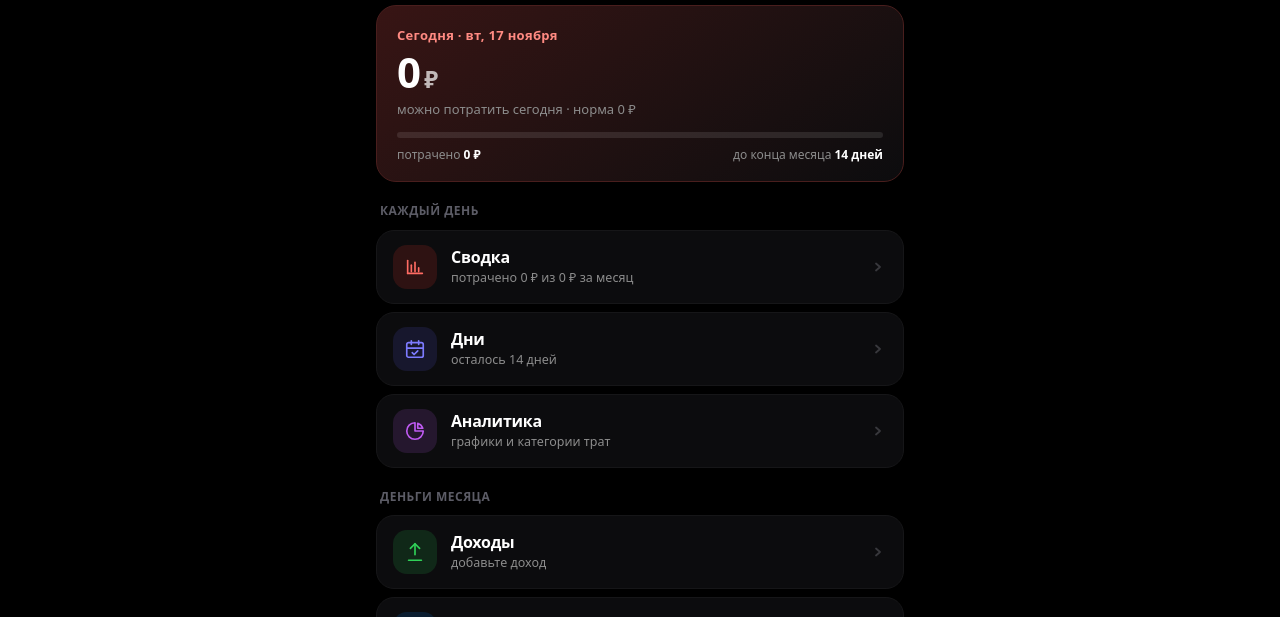
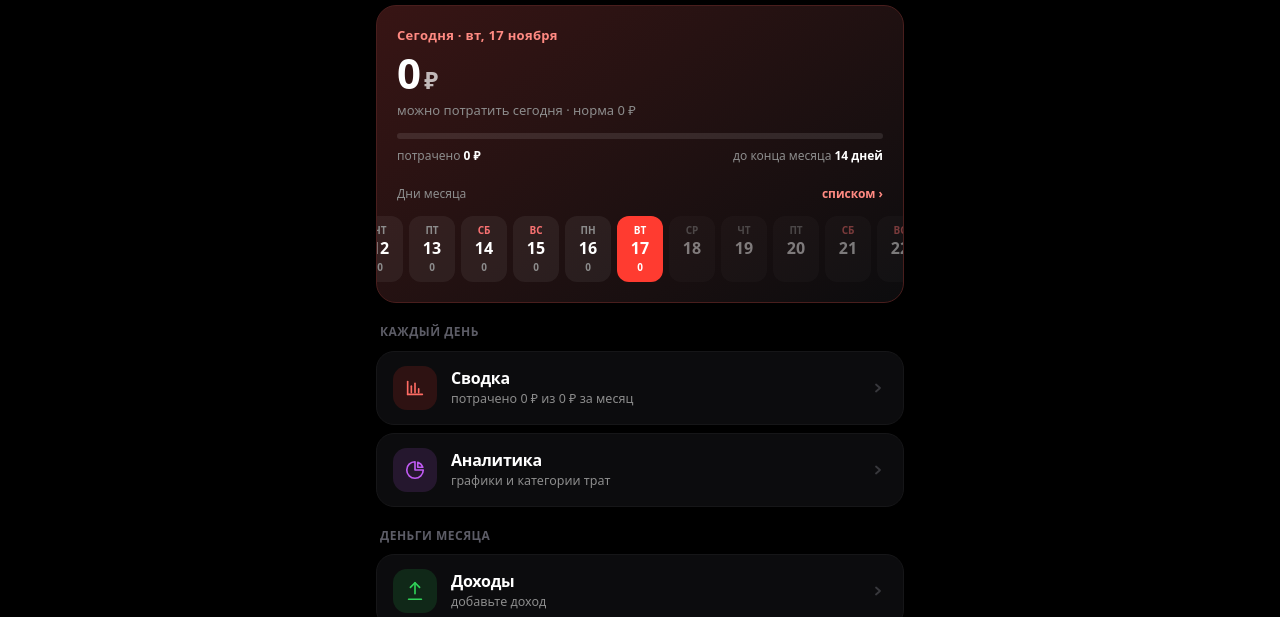
Before and after one commit to kostomarov812-coder/finance, a plain HTML site: page index.html in a window 1280 px wide. Shown: the part 106-723 px from the top of the page. Drawn offline with Linux system fonts and the light colour scheme.

Commit message:
Пассивный доход связан с «Капиталом», дни — полосой на главном экране
Галочка «Пассивный доход» у дохода: он идёт и в бюджет, и в счётчик свободы.
Раздел «Дни» убран из списка, вместо него полоса дней в верхней карточке.

Co-Authored-By: Claude Opus 5.5 <noreply@anthropic.com>
Claude-Session: https://claude.ai/code/session_01Rg48gebLdxAuPacgiYDVqW

```diff
--- a/index.html
+++ b/index.html
@@ -134,6 +134,24 @@
     .hub-hero .hero-bar > div.over { background: var(--orange); }
     .hub-hero .hero-foot { display: flex; justify-content: space-between; gap: 10px; font-size: 12px; color: var(--muted); margin-top: 8px; }
     .hub-hero .hero-foot b { color: var(--text); font-weight: 700; }
+    .hub-hero { display: block; cursor: pointer; }
+    .dstrip-head { display: flex; justify-content: space-between; align-items: center; font-size: 12px; color: var(--muted); margin: 16px 0 8px; }
+    .dstrip-head .pend-t { color: var(--orange); font-weight: 700; }
+    .dstrip-link { color: var(--blue-text); font-weight: 600; padding: 4px 0 4px 10px; }
+    .dstrip { display: flex; gap: 6px; overflow-x: auto; margin: 0 -20px -4px; padding: 2px 20px 6px; scroll-snap-type: x proximity; -webkit-overflow-scrolling: touch; scrollbar-width: none; }
+    .dstrip::-webkit-scrollbar { display: none; }
+    .dstrip-d { flex: 0 0 46px; scroll-snap-align: center; display: flex; flex-direction: column; align-items: center; gap: 2px; padding: 7px 0 8px;
+      border-radius: 12px; background: color-mix(in srgb, var(--text) 6%, transparent); position: relative; transition: transform .15s ease; }
+    .dstrip-d:active { transform: scale(.94); }
+    .dstrip-d .wd { font-size: 10px; font-weight: 600; color: var(--muted); text-transform: uppercase; }
+    .dstrip-d.we .wd { color: #f87171; }
+    .dstrip-d .dn { font-size: 16px; font-weight: 700; line-height: 1.15; }
+    .dstrip-d .dv { font-size: 10px; font-weight: 600; color: var(--muted); font-variant-numeric: tabular-nums; min-height: 13px; }
+    .dstrip-d.over .dv { color: var(--orange); }
+    .dstrip-d.fut { opacity: .45; }
+    .dstrip-d.today { background: var(--blue); }
+    .dstrip-d.today .wd, .dstrip-d.today .dv, .dstrip-d.today .dn { color: #fff; }
+    .dstrip-d.pend::after { content: ""; position: absolute; top: 5px; right: 6px; width: 5px; height: 5px; border-radius: 50%; background: var(--orange); }
     .hub-section { font-size: 12px; font-weight: 700; letter-spacing: .5px; text-transform: uppercase; color: var(--muted2); margin: 20px 4px 10px; }
 
     .hub-item {
@@ -1057,7 +1075,7 @@
           id: String(i.id || uid()), name: String(i.name || "Доход"), amount: num(i.amount),
           day: Math.min(31, Math.max(1, Math.round(num(i.day)) || 1)), note: String(i.note || ""),
           monthly: i.monthly !== false, from: String(i.from || "2000-01"), month: String(i.month || ""),
-          withhold: Math.min(100, Math.max(0, num(i.withhold)))
+          withhold: Math.min(100, Math.max(0, num(i.withhold))), passive: !!i.passive
         }));
         s.debts = (Array.isArray(raw.debts) ? raw.debts : []).map(d => ({
           id: String(d.id || uid()), name: String(d.name || "Долг"), amount: num(d.amount), note: String(d.note || ""),
@@ -1394,7 +1412,10 @@
       const n = now(), c = calcMonth(n.y, n.m), st = stashInfo(), rate = state.deposit.rate;
       const assets = state.assets.filter(a => a.kind === "asset"), liabs = state.assets.filter(a => a.kind === "liab");
       const stashMonthly = st.total * rate / 100 / 12;
-      const passive = stashMonthly + sum(assets, a => a.monthly);
+      // Пассивные доходы из «Доходов» (сдача квартиры и т. п.) — постоянные, на руки
+      const passiveIncs = incomesFor(n.y, n.m).filter(i => i.passive && i.monthly);
+      const passiveIncome = sum(passiveIncs, i => i.net);
+      const passive = stashMonthly + passiveIncome + sum(assets, a => a.monthly);
       const billsMonthly = sum(billsFor(n.y, n.m), b => b.amount);
       const debtsLeft = totalDebtsRemaining();
       // Исполнительные листы: что приставы удерживают с доходов этого месяца (со всех, а не только «после ввода баланса»)
@@ -1410,7 +1431,7 @@
       const exp = monthlyExpenses();
       const share = exp.value > 0 ? passive / exp.value * 100 : 0;
       return { c, st, rate, assets, liabs, stashMonthly, passive, billsMonthly, debtsLeft, debtMonthly, drain, cash, worth, exp,
-        ipMonthly, ipNominal, ipLeft, ipTotal, plainLeft, plainMonthly,
+        ipMonthly, ipNominal, ipLeft, ipTotal, plainLeft, plainMonthly, passiveIncs, passiveIncome,
         ipShare: grossM > 0 ? Math.round(ipMonthly / grossM * 100) : 0,
         incNet: sum(allIncs.filter(i => i.monthly), i => i.net),
         freedom: share >= 10 ? Math.round(share) : Math.round(share * 10) / 10,
@@ -2093,7 +2114,7 @@
           (a && a.save > 0.5 ? (inc.withhold > 0 ? " · " : "") + "в копилку " + fmt(a.save) : "");
         return '<div class="item' + (a ? "" : " dim") + '">' +
           '<div class="item-info"><div class="item-name">' + esc(inc.name) + '</div>' +
-          '<div class="item-meta">' + status + '<span>' + inc.day + "-е · " + (inc.monthly ? "каждый месяц" : "разовый") + (holdNote ? " · " + holdNote : "") + '</span></div></div>' +
+          '<div class="item-meta">' + status + (inc.passive ? '<span class="badge green">пассивный</span>' : "") + '<span>' + inc.day + "-е · " + (inc.monthly ? "каждый месяц" : "разовый") + (holdNote ? " · " + holdNote : "") + '</span></div></div>' +
           '<div class="item-amount green">' + fmt(inc.amount) + '</div>' +
           '<div class="item-actions">' +
             '<button class="btn small secondary" data-action="edit-income" data-id="' + inc.id + '">✎</button>' +
@@ -2453,7 +2474,7 @@
         '<circle class="ring-fill" cx="42" cy="42" r="' + ringR + '" stroke-dasharray="' + ringC.toFixed(1) + '" stroke-dashoffset="' + (ringC * (1 - ringPct / 100)).toFixed(1) + '"></circle>' +
         '</svg><div class="ring-text">' + Math.round(ringPct) + "%</div></div></div>" +
         '<div style="margin-top:14px">' +
-        row("Пассивный доход", (cap.passive >= 0.5 ? "+" : "") + fmt(cap.passive) + "/мес", cap.passive > 0 ? "green" : "", "копилка и активы работают сами") +
+        row("Пассивный доход", (cap.passive >= 0.5 ? "+" : "") + fmt(cap.passive) + "/мес", cap.passive > 0 ? "green" : "", "копилка, активы и пассивные доходы") +
         (exp.value > 0
           ? row('Расходы на жизнь <button type="button" class="linkbtn" style="color:var(--blue-text)" data-action="stash-exp">изменить</button>', fmt(exp.value) + "/мес", "", exp.src) +
             row("Дней в месяце за счёт активов", fmtDays(Math.min(30, cap.freedom / 100 * 30)).replace("меньше дня", "< 1 дня"), "", "из 30")
@@ -2506,9 +2527,10 @@
 
       h += '<div class="card"><div class="card-title-row"><div class="card-title">Активы · кладут деньги в карман</div><button type="button" class="linkbtn" style="color:var(--blue-text)" data-action="add-asset" data-kind="asset">+ актив</button></div>' +
         auto("Копилка", "накоплено " + fmt(cap.st.total), (cap.stashMonthly >= 0.5 ? "+" : "") + fmt(cap.stashMonthly) + "/мес", cap.stashMonthly >= 0.5 ? "green" : "", "stash") +
+        cap.passiveIncs.map(i => auto(esc(i.name), "из «Доходов» · " + i.eff + "-го числа", "+" + fmt(i.net) + "/мес", "green", "incomes")).join("") +
         (cap.cash > 0 ? auto("Деньги на руках", fmt(cap.cash) + " · лежат без дела", "0 ₽/мес", "", "summary") : "") +
         cap.assets.map(a => manual(a, "+", "green")).join("") +
-        '<p class="hint">Актив — то, что приносит деньги без вашей ежедневной работы: вклад, сдача жилья, дивиденды, своё дело.</p></div>';
+        '<p class="hint">Актив — то, что приносит деньги без вашей работы. Если деньги с него реально приходят (аренда квартиры, проценты на карту) — заведите их в «Доходах» с галочкой «Пассивный доход»: тогда они попадут и в бюджет, и сюда. Вручную здесь — только то, чего нет в доходах, например стоимость квартиры.</p></div>';
 
       h += '<div class="card"><div class="card-title-row"><div class="card-title">Пассивы · вынимают деньги</div><button type="button" class="linkbtn" style="color:var(--blue-text)" data-action="add-asset" data-kind="liab">+ пассив</button></div>' +
         (cap.ipLeft > 0 || cap.ipMonthly > 0 ? auto("Исполнительные листы", "осталось " + fmt(cap.ipLeft) + (cap.ipShare ? " · " + cap.ipShare + "% дохода" : ""), "−" + fmt(cap.ipMonthly) + "/мес", cap.ipMonthly > 0 ? "red" : "", "debts") : "") +
@@ -2709,7 +2731,7 @@
       const CLS = { summary: "c-sum", incomes: "c-inc", bills: "c-bill", debts: "c-debt", days: "c-day", stats: "c-stat",
         stash: "c-stash", capital: "c-cap", buy: "c-buy", deposit: "c-dep", assistant: "c-bot", settings: "c-set" };
       const GROUPS = [
-        ["Каждый день", ["summary", "days", "stats"]],
+        ["Каждый день", ["summary", "stats"]],
         ["Деньги месяца", ["incomes", "bills", "debts"]],
         ["Будущее", ["stash", "capital", "buy", "deposit"]],
         ["Помощь", ["assistant", "settings"]]
@@ -2733,7 +2755,23 @@
           '<div class="hero-sub">' + (c.kind === "future" ? "прогноз остатка · норма " + fmt(c.norm) + " в день" : "остаток на конец месяца · потрачено " + fmt(c.spentMonth)) + "</div>";
       }
 
-      let html = '<button class="hub-hero" data-action="goto-tab" data-tab="summary">' + hero + "</button>", i = 0;
+      // Полоса дней месяца: сколько потрачено в каждый день, сверх нормы — оранжевым. Нажатие открывает день.
+      let strip = "";
+      for (let d = 1; d <= c.D; d++) {
+        const dt = new Date(c.y, c.m, d), v = d >= c.sd ? c.spentDay[d] : daySpent(dateKey(c.y, c.m, d));
+        const isToday = c.kind === "current" && d === c.t, fut = c.kind === "future" || (c.kind === "current" && d > c.t);
+        const over = !fut && c.norm > 0 && v > c.norm + 0.5;
+        const pend = c.kind === "current" && d >= c.sd && d < c.t && v + 0.5 < c.norm && !state.closed[dateKey(c.y, c.m, d)];
+        const val = v > 0 ? (v >= 10000 ? Math.round(v / 1000) + "к" : Math.round(v).toLocaleString("ru-RU")) : (fut ? "" : "0");
+        strip += '<div class="dstrip-d' + (isToday ? " today" : "") + (fut ? " fut" : "") + (over ? " over" : "") + (pend ? " pend" : "") +
+          ([0, 6].includes(dt.getDay()) ? " we" : "") + '" data-action="open-day" data-day="' + d + '"' + (isToday ? ' id="dstripToday"' : "") + ">" +
+          '<span class="wd">' + WEEKDAYS[dt.getDay()] + '</span><span class="dn">' + d + '</span><span class="dv">' + val + "</span></div>";
+      }
+      const pendN = c.kind === "current" ? c.pendingDays : 0;
+      const stripHtml = '<div class="dstrip-head"><span>Дни месяца' + (pendN ? ' · <b class="pend-t">' + pendN + " " + plural(pendN, "день", "дня", "дней") + " отметить</b>" : "") + '</span>' +
+        '<span class="dstrip-link" data-action="goto-tab" data-tab="days">списком ›</span></div><div class="dstrip" id="dstrip">' + strip + "</div>";
+
+      let html = '<div class="hub-hero" role="button" tabindex="0" data-action="goto-tab" data-tab="summary">' + hero + stripHtml + "</div>", i = 0;
       GROUPS.forEach(([title, ids]) => {
         html += '<div class="hub-section">' + title + "</div>";
         ids.forEach(id => {
@@ -2748,6 +2786,9 @@
         });
       });
       $("hubList").innerHTML = html;
+      // Прокрутить полосу так, чтобы сегодняшний день был виден
+      const ds = $("dstrip"), td = $("dstripToday");
+      if (ds && td) ds.scrollLeft = Math.max(0, td.offsetLeft - ds.clientWidth / 2 + td.offsetWidth / 2);
     }
 
     // ===== Оформление =====
@@ -3043,6 +3084,8 @@
         '<div class="form-row"><div class="field-label">Как часто</div><select id="m-repeat">' +
           '<option value="monthly"' + (inc.monthly !== false ? " selected" : "") + '>Каждый месяц</option>' +
           '<option value="once"' + (inc.monthly === false ? " selected" : "") + '>Один раз</option></select></div>' +
+        '<label class="form-row" style="display:flex;gap:12px;align-items:flex-start;cursor:pointer"><input id="m-passive" type="checkbox" style="width:22px;height:22px;flex-shrink:0;margin-top:1px;accent-color:var(--blue)"' + (inc.passive ? " checked" : "") + ' />' +
+          '<span><b>Пассивный доход</b><br><span class="hint" style="margin:0">приходит без вашей работы: сдача квартиры, проценты, дивиденды. Попадёт в «Капитал» и счётчик свободы</span></span></label>' +
         '<div class="form-row"><div class="field-label">Удержание по ИП, %</div><input id="m-hold" type="number" inputmode="decimal" placeholder="0" value="' + (inc.withhold || "") + '" /></div>' +
         '<div class="form-row"><input id="m-note" placeholder="Заметка" value="' + esc(inc.note || "") + '" /></div>',
         "income", { id: edit ? edit.id : null });
@@ -3116,7 +3159,7 @@
           '<option value="asset"' + (liab ? "" : " selected") + '>Актив — приносит деньги</option>' +
           '<option value="liab"' + (liab ? " selected" : "") + '>Пассив — забирает деньги</option></select></div>' +
         '<div class="form-row"><input id="m-name" placeholder="Название: вклад, квартира, кредит…" value="' + esc(a.name) + '" /></div>' +
-        '<div class="form-row"><div class="field-label">Сколько в месяц приносит или забирает, ₽</div><input id="m-monthly" type="number" inputmode="decimal" placeholder="0" value="' + (a.monthly || "") + '" /></div>' +
+        '<div class="form-row"><div class="field-label">Сколько в месяц приносит или забирает, ₽ — если этого нет в «Доходах» и «Платежах»</div><input id="m-monthly" type="number" inputmode="decimal" placeholder="0" value="' + (a.monthly || "") + '" /></div>' +
         '<div class="form-row"><div class="field-label">Стоимость или остаток долга, ₽ (необязательно)</div><input id="m-value" type="number" inputmode="decimal" placeholder="0" value="' + (a.value || "") + '" /></div>' +
         '<div class="form-row"><input id="m-note" placeholder="Заметка" value="' + esc(a.note || "") + '" /></div>',
         "asset", { id: edit ? edit.id : null });
@@ -3180,18 +3223,18 @@
       if (mode === "income") {
         const name = $("m-name").value.trim(), amount = num($("m-amount").value), day = num($("m-day").value) || 1;
         const monthly = $("m-repeat").value === "monthly", note = $("m-note").value.trim();
-        const withhold = Math.min(100, Math.max(0, num($("m-hold").value)));
+        const withhold = Math.min(100, Math.max(0, num($("m-hold").value))), passive = $("m-passive").checked;
         if (!name || amount <= 0) return toast("Укажите название и сумму");
         const vk = monthKey(view.y, view.m);
         if (ctx.id) {
           const inc = state.incomes.find(x => x.id === ctx.id);
           if (inc) {
-            Object.assign(inc, { name, amount, day, note, monthly, withhold });
+            Object.assign(inc, { name, amount, day, note, monthly, withhold, passive });
             // Был ежемесячным, стал разовым — привязываем к открытому месяцу, иначе доход «пропадал»
             if (!monthly && !inc.month) inc.month = vk;
           }
         } else {
-          state.incomes.push({ id: uid(), name, amount, day, note, monthly, withhold, from: vk, month: monthly ? "" : vk });
+          state.incomes.push({ id: uid(), name, amount, day, note, monthly, withhold, passive, from: vk, month: monthly ? "" : vk });
         }
       } else if (mode === "debt") {
         const name = $("m-name").value.trim(), amount = num($("m-amount").value), note = $("m-note").value.trim();
--- a/sw.js
+++ b/sw.js
@@ -1,5 +1,5 @@
 // Сначала сеть (чтобы обновления приходили сразу), без интернета — сохранённая копия.
-const CACHE = "finance-v5";
+const CACHE = "finance-v6";
 const FILES = ["./", "./index.html", "./manifest.webmanifest", "./icon-192.png", "./icon-512.png", "./apple-touch-icon.png"];
 self.addEventListener("install", e => {
   e.waitUntil(caches.open(CACHE).then(c => c.addAll(FILES)).then(() => self.skipWaiting()));
```
